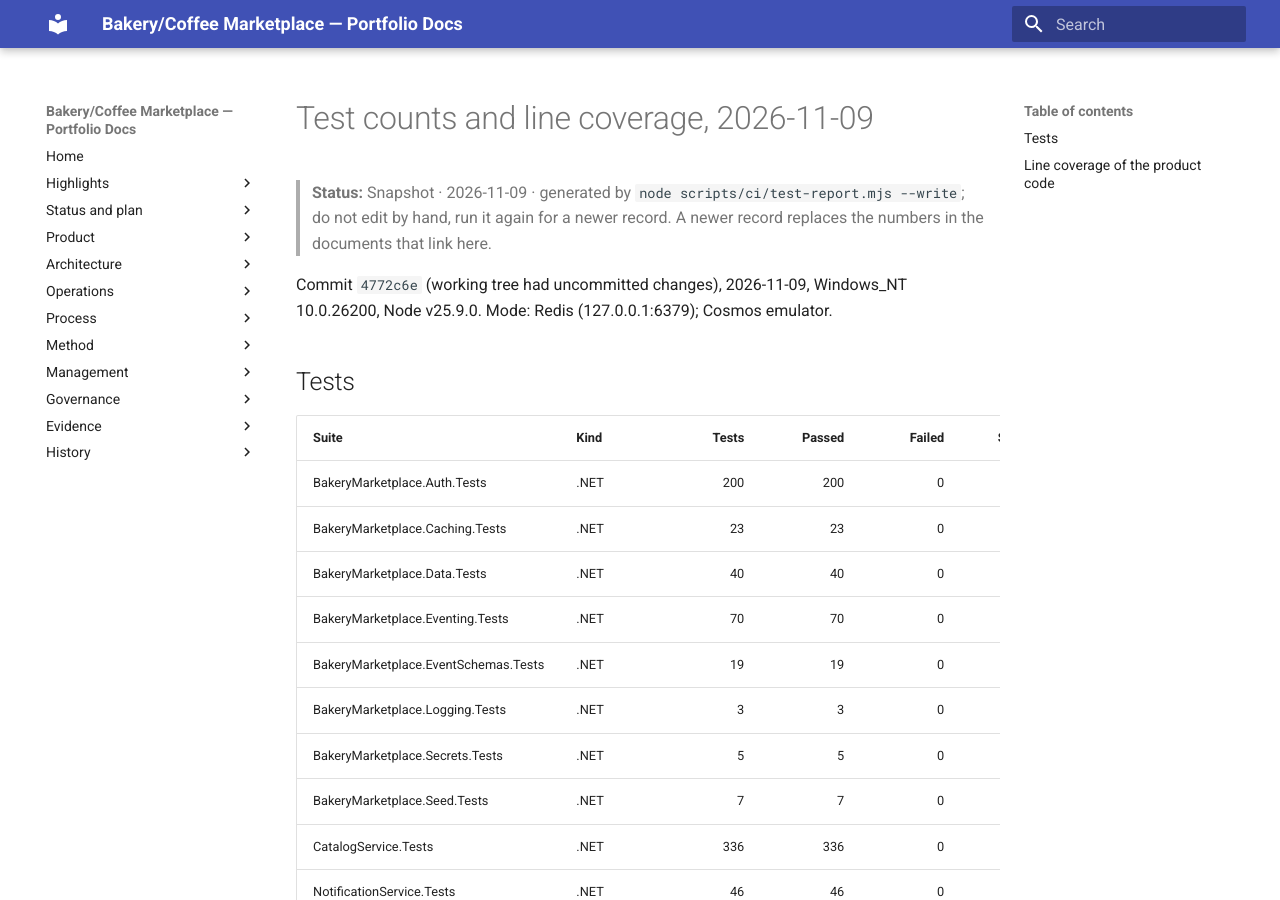
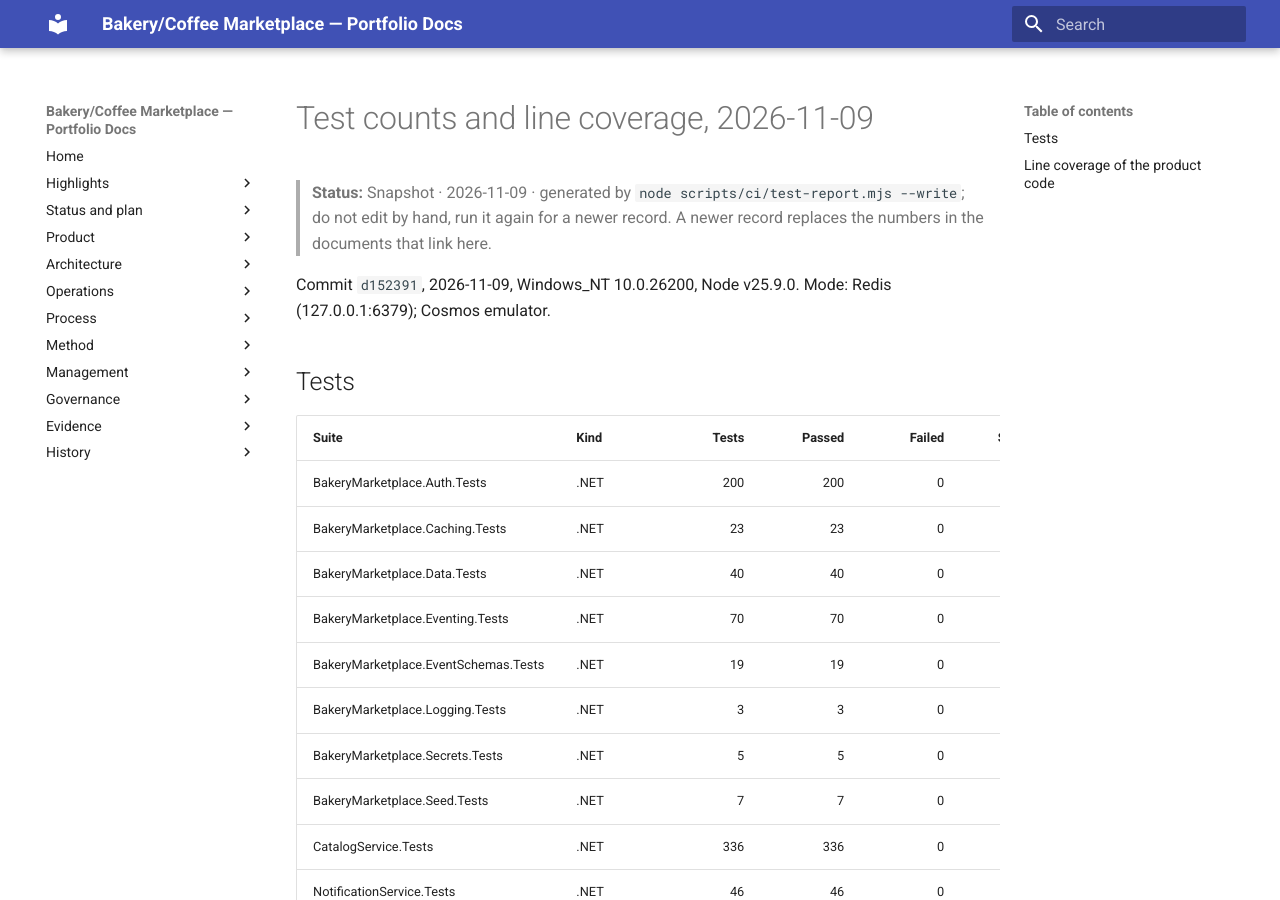
Before and after one commit to benjamin-hedrick/bakery-marketplace, an MkDocs documentation site: the page built from docs/evidence/test-and-coverage-2026-11-09.md, in a window 1280 px wide and 900 px high. Built offline with MkDocs 1.6.1 and Material for MkDocs 9.7.7, drawn with Linux system fonts in a browser that asks for light colours; part of the change alters nothing that is shown; some of the changed text lies outside the part shown.

Commit message:
Evidence: test and coverage record regenerated on the committed tree (1899 run, 1899 passed, 0 skipped, Redis and Cosmos up)
Co-Authored-By: Claude Sonnet 5.5 <noreply@anthropic.com>

```diff
--- a/docs/evidence/test-and-coverage-2026-11-09.md
+++ b/docs/evidence/test-and-coverage-2026-11-09.md
@@ -2,7 +2,7 @@
 
 > **Status:** Snapshot · 2026-11-09 · generated by `node scripts/ci/test-report.mjs --write`; do not edit by hand, run it again for a newer record. A newer record replaces the numbers in the documents that link here.
 
-Commit `4772c6e` (working tree had uncommitted changes), 2026-11-09, Windows_NT 10.0.26200, Node v25.9.0. Mode: Redis (127.0.0.1:6379); Cosmos emulator.
+Commit `d152391`, 2026-11-09, Windows_NT 10.0.26200, Node v25.9.0. Mode: Redis (127.0.0.1:6379); Cosmos emulator.
 
 ## Tests
 
@@ -39,7 +39,7 @@ Passed, failed and skipped come from the runs (TRX files for .NET, the `node --t
 | BakeryMarketplace.Auth (.NET) | 1378 | 896 | 65.0% |
 | BakeryMarketplace.Caching (.NET) | 534 | 340 | 63.7% |
 | BakeryMarketplace.Data (.NET) | 476 | 411 | 86.3% |
-| BakeryMarketplace.Eventing (.NET) | 1274 | 974 | 76.5% |
+| BakeryMarketplace.Eventing (.NET) | 1274 | 972 | 76.3% |
 | BakeryMarketplace.EventSchemas (.NET) | 270 | 191 | 70.7% |
 | BakeryMarketplace.Logging (.NET) | 102 | 73 | 71.6% |
 | BakeryMarketplace.Secrets (.NET) | 126 | 86 | 68.3% |
@@ -52,6 +52,6 @@ Passed, failed and skipped come from the runs (TRX files for .NET, the `node --t
 | web-session (TypeScript) | 1886 | 1820 | 96.5% |
 | mobile-customer (TypeScript) | 5565 | 3754 | 67.5% |
 | web-queue-display (unit) (TypeScript) | 392 | 391 | 99.7% |
-| **All of the above** | **19535** | **16059** | **82.2%** |
+| **All of the above** | **19535** | **16057** | **82.2%** |
 
 What the figures cover: line coverage only (not branch coverage), from the unit and service tests above. The .NET reports of every test project are merged by file and line, and test projects are excluded. TypeScript is measured by Node's built-in coverage over the files the tests load, so a source file that no unit test imports is not in the figure. Not in it: the code the browser suites and the Maestro flows exercise (the web apps' screens and the Android screens), which is verified by those suites, not by this measurement.
```
